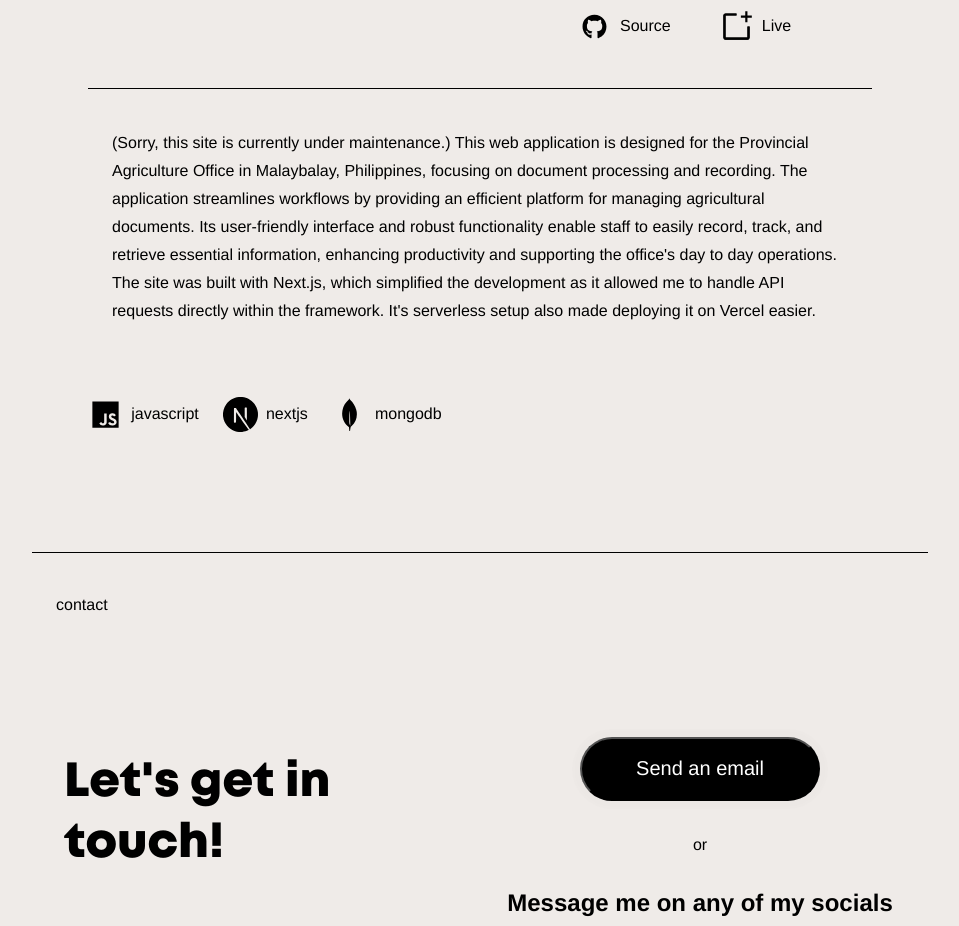
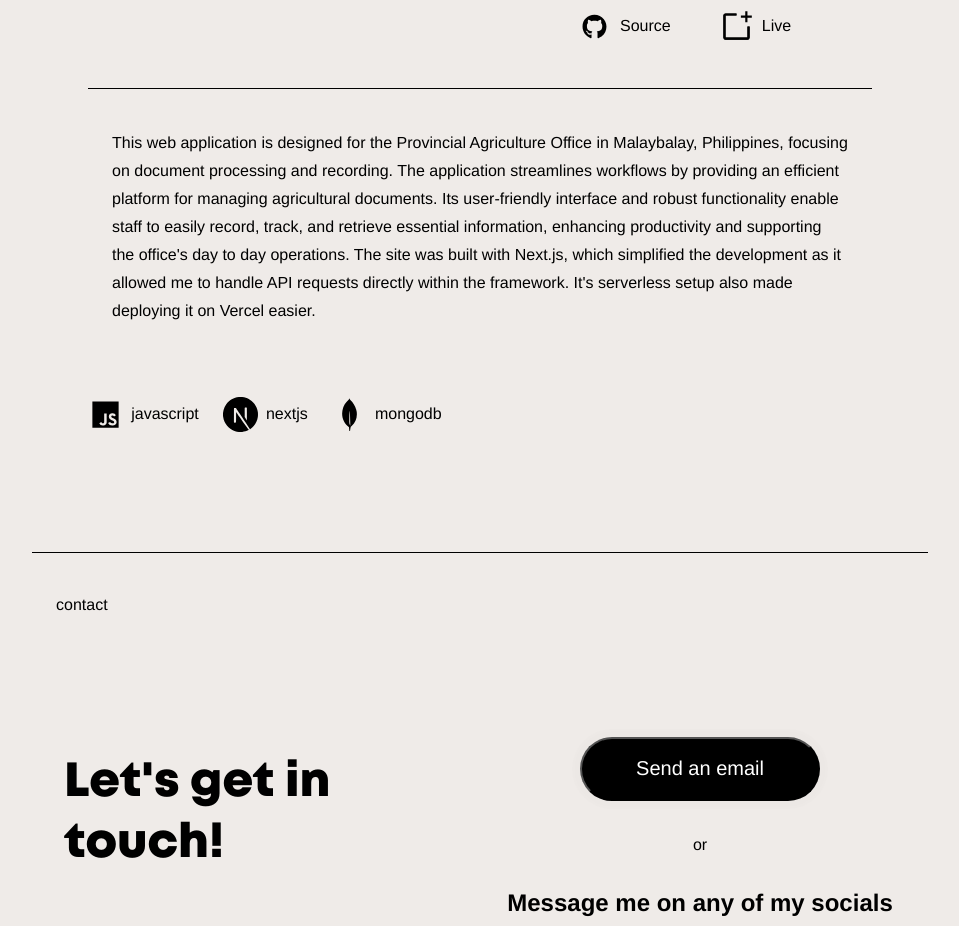
Before and after one commit to hoycid/my-portfolio, a React (Create React App) app: page / in a window 1280 px wide. Shown: the part 5180-6106 px from the top of the page, without its empty margins (160-1119 px from the left). Built offline with nearby package versions, Linux system fonts and the light colour scheme; the HTML template or start-up script is replaced by a standard one.

Commit message:
changed links to target netlify deployments

```diff
--- a/src/resources/PORTFOLIO_LIST.js
+++ b/src/resources/PORTFOLIO_LIST.js
@@ -55,7 +55,7 @@ const PORTFOLIO_LIST = [
     title: "PAGRO Admin",
     image: images.pagro,
     description:
-      "(Sorry, this site is currently under maintenance.) This web application is designed for the Provincial Agriculture Office in Malaybalay, Philippines, focusing on document processing and recording. The application streamlines workflows by providing an efficient platform for managing agricultural documents. Its user-friendly interface and robust functionality enable staff to easily record, track, and retrieve essential information, enhancing productivity and supporting the office's day to day operations. The site was built with Next.js, which simplified the development as it allowed me to handle API requests directly within the framework. It's serverless setup also made deploying it on Vercel easier.",
+      "This web application is designed for the Provincial Agriculture Office in Malaybalay, Philippines, focusing on document processing and recording. The application streamlines workflows by providing an efficient platform for managing agricultural documents. Its user-friendly interface and robust functionality enable staff to easily record, track, and retrieve essential information, enhancing productivity and supporting the office's day to day operations. The site was built with Next.js, which simplified the development as it allowed me to handle API requests directly within the framework. It's serverless setup also made deploying it on Vercel easier.",
     technology: {
       javascript: icons.js,
       nextjs: icons.nextjs,
--- a/src/resources/links.js
+++ b/src/resources/links.js
@@ -2,14 +2,14 @@ const links = {
   // foodorder: "https://react-foods-order.herokuapp.com/",
   portfolio: "https://cidrexquilang.vercel.app/",
   portfolioGithub: "https://github.com/hoycid/my-portfolio",
-  pagro: "https://pagro-admin.vercel.app/",
+  pagro: "https://pagro-admin.netlify.app/",
   pagroGithub: "https://github.com/hoycid/pagro-admin-app",
-  muzic: "https://muzic-app-bice.vercel.app/",
+  muzic: "https://muzicsoundstudio.netlify.app/",
   muzicGithub: "https://github.com/hoycid/muzic-app",
   er: "https://er-character-planner-teal.vercel.app/",
   erGithub: "https://github.com/hoycid/er-character-planner",
   fashion: "https://souls.fashion/eldenring",
-  fashionGithub: "https://github.com/hoycid/souls-fashion/tree/main"
+  fashionGithub: "https://github.com/hoycid/souls-fashion/tree/main",
 };
 
 export default links;
```
